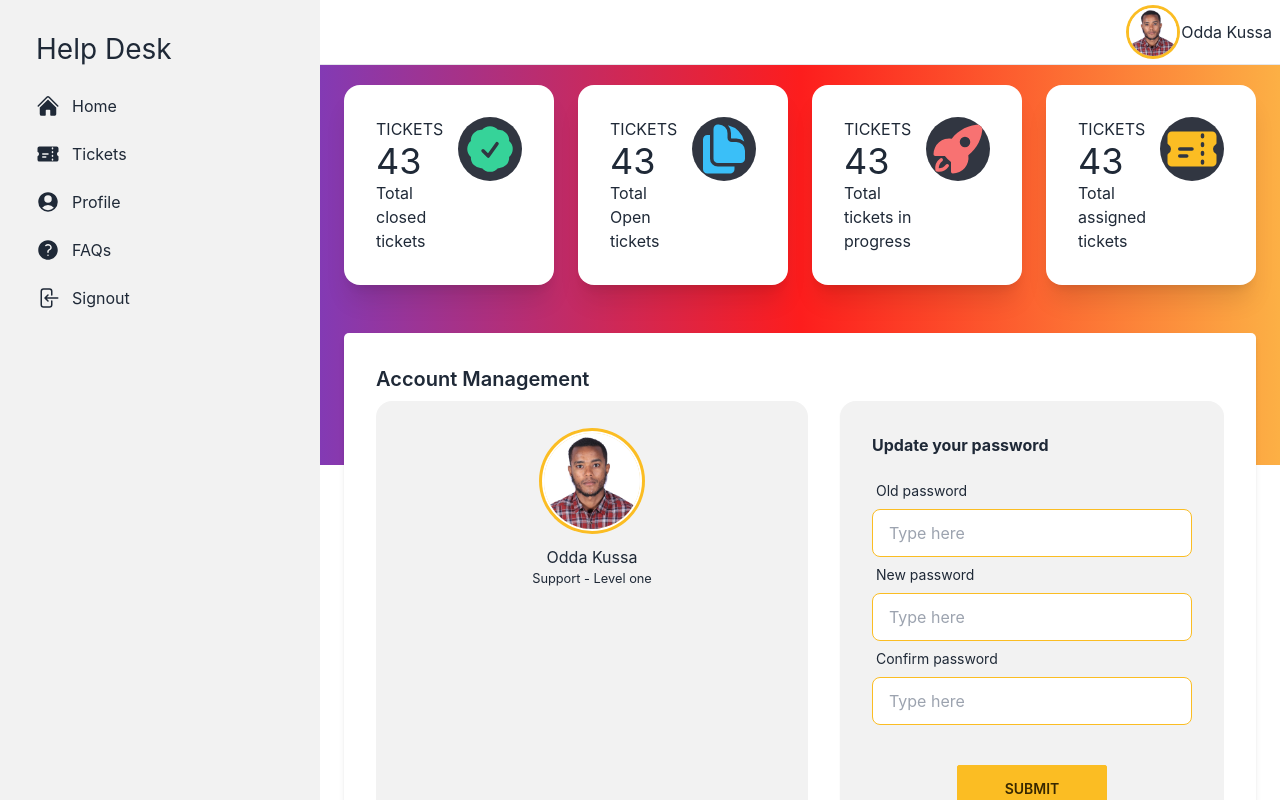
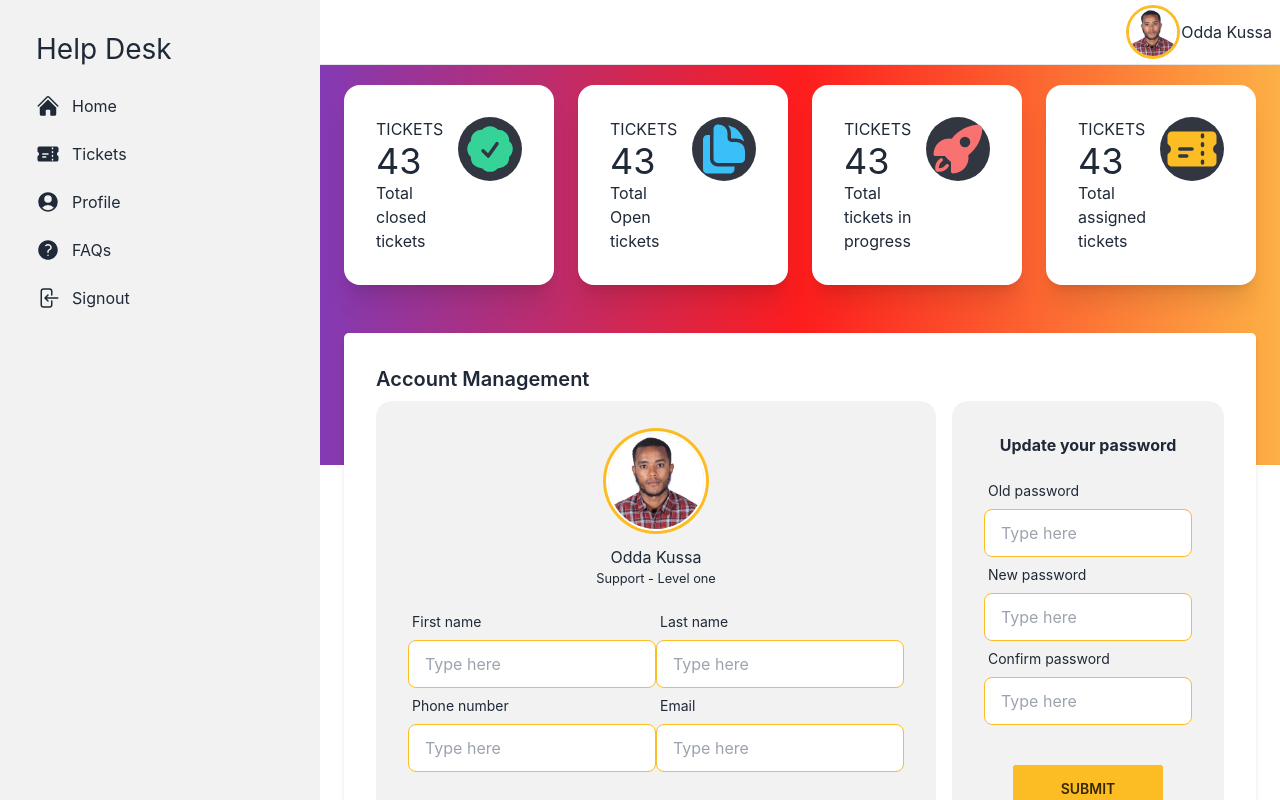
Before and after one commit to oddakussa12/helpdesk-frontend, a React (Create React App) app: page /support/profile in a window 1280 px wide. Built offline with nearby package versions, Linux system fonts and the light colour scheme; no server answers.

Commit message:
Update support profile page

```diff
--- a/src/Support/Layouts/SupportLayout.jsx
+++ b/src/Support/Layouts/SupportLayout.jsx
@@ -16,7 +16,7 @@ const SupportLayout = () => {
                         height: '400px'
                     }}>
                         <div className="flex flex-row flex-wrap">
-                            <div className="sm:basis-1/2 md:basis-1/4 lg:basis-1/4">
+                            <div className="basis-1/2 md:basis-1/4 lg:basis-1/4">
                                 <div className="px-3 py-2">
                                     <div className="card bg-base-100 shadow-xl">
                                         <div className="card-body">
@@ -41,7 +41,7 @@ const SupportLayout = () => {
                                     </div>
                                 </div>
                             </div>
-                            <div className="sm:basis-1/2 md:basis-1/4 lg:basis-1/4">
+                            <div className="basis-1/2 md:basis-1/4 lg:basis-1/4">
                                 <div className="px-3 py-2">
                                     <div className="card bg-base-100 shadow-xl">
                                         <div className="card-body">
@@ -66,7 +66,7 @@ const SupportLayout = () => {
                                     </div>
                                 </div>
                             </div>
-                            <div className="sm:basis-1/2 md:basis-1/4 lg:basis-1/4">
+                            <div className="basis-1/2 md:basis-1/4 lg:basis-1/4">
                                 <div className="px-3 py-2">
                                     <div className="card bg-base-100 shadow-xl">
                                         <div className="card-body">
@@ -91,7 +91,7 @@ const SupportLayout = () => {
                                     </div>
                                 </div>
                             </div>
-                            <div className="sm:basis-1/2 md:basis-1/4 lg:basis-1/4">
+                            <div className="basis-1/2 md:basis-1/4 lg:basis-1/4">
                                 <div className="px-3 py-2">
                                     <div className="card bg-base-100 shadow-xl">
                                         <div className="card-body">
--- a/src/Support/Pages/SupportProfile.jsx
+++ b/src/Support/Pages/SupportProfile.jsx
@@ -6,23 +6,57 @@ const SupportProfile = () => {
         <div className="card-body">
           <h2 className="card-title">Account Management</h2>
           <div className="overflow-x-auto">
-            <div className="flex gap-8">
-              <div className="basis-3/4">
-                <div className="card bg-base-200 text-dark-content" style={{minHeight:'450px'}} >
-                  <div className="card-body items-center text-center">
-                    <div className="avatar flex flex-col justify-center items-center">
+            <div className="grid grid-cols-1 md:grid-cols-3 lg:grid-cols-3 gap-4">
+              <div className="card bg-base-200 col-span-2" style={{ minHeight: '450px' }} >
+                <div className="card-body">
+                  <div className="avatar flex flex-col items-center">
                     <div className="w-24 rounded-full ring ring-warning ring-offset-base-100 ring-offset-2">
                       <img src="/pp.jpg" />
                     </div>
                     <p className="mt-4">Odda Kussa</p>
                     <small>Support - Level one</small>
                   </div>
+                  <form className="mt-2">
+                    <div className="grid grid-cols-2">
+                      <div className="form-control">
+                        <label className="label">
+                          <span className="label-text">First name</span>
+                        </label>
+                        <input type="text" placeholder="Type here" className="input input-bordered input-warning w-full max-w-sm" />
+                      </div>
+                      <div className="form-control">
+                        <label className="label">
+                          <span className="label-text">Last name</span>
+                        </label>
+                        <input type="text" placeholder="Type here" className="input input-bordered input-warning w-full max-w-sm" />
+                      </div>
+                      <div className="form-control">
+                        <label className="label">
+                          <span className="label-text">Phone number</span>
+                        </label>
+                        <input type="text" placeholder="Type here" className="input input-bordered input-warning w-full max-w-sm" />
+                      </div>
+                      <div className="form-control">
+                        <label className="label">
+                          <span className="label-text">Email</span>
+                        </label>
+                        <input type="text" placeholder="Type here" className="input input-bordered input-warning w-full max-w-sm" />
                       </div>
                     </div>
+
+
+
+                    <div className="flex justify-center mt-10">
+                      <button className="btn btn-warning"
+                        style={{ width: '150px', borderRadius: '2px' }}>
+                        Submit
+                      </button>
                     </div>
-              <div className="basis-1/4">
-                <div className="card w-96 bg-base-200 shadow-sm">
-                  <div className="card-body">
+                  </form>
+                </div>
+              </div>
+              <div className="card bg-base-200 col-span-1">
+                <div className="card-body text-center items-center">
                   <b>Update your password</b>
                   <form className="mt-2">
                     <div className="form-control">
@@ -57,7 +91,6 @@ const SupportProfile = () => {
         </div>
       </div>
     </div>
-    </div>
   )
 }
 
```
Lines whose indentation alone changed are shown as unchanged.
